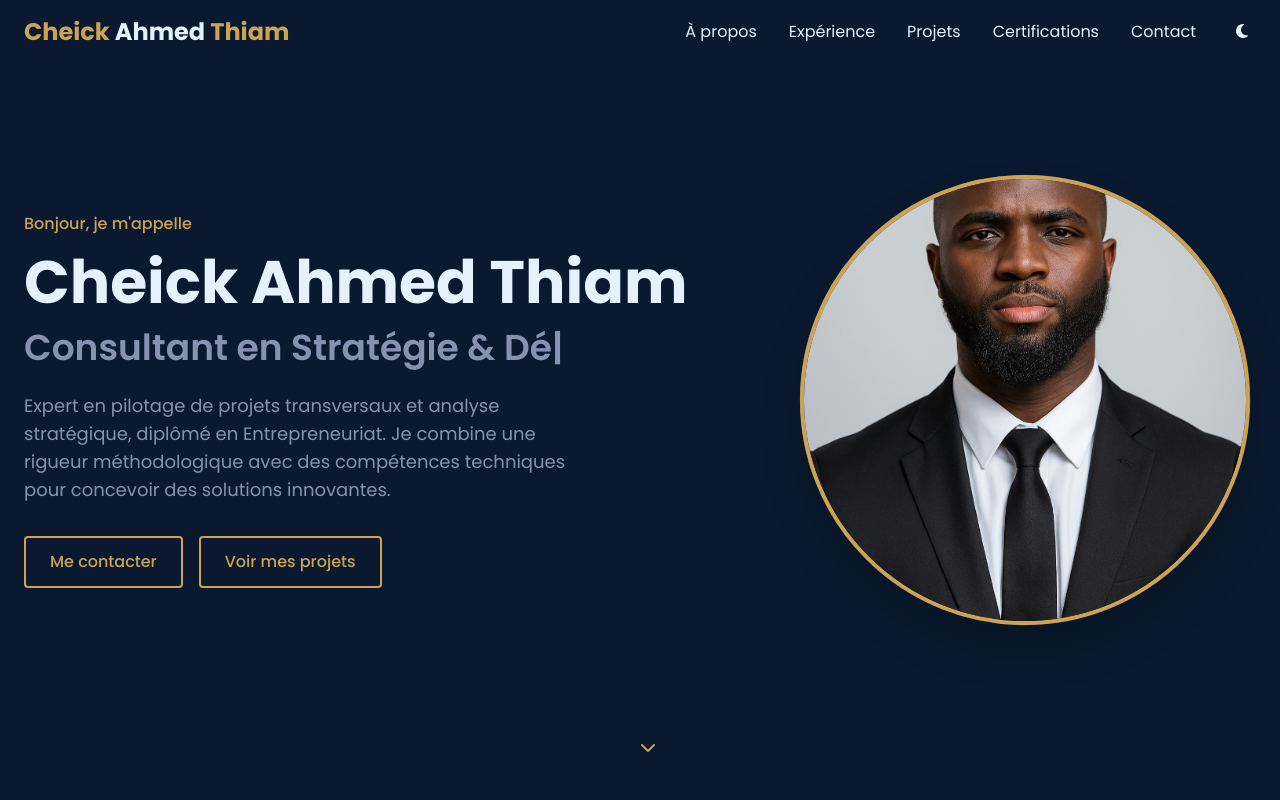
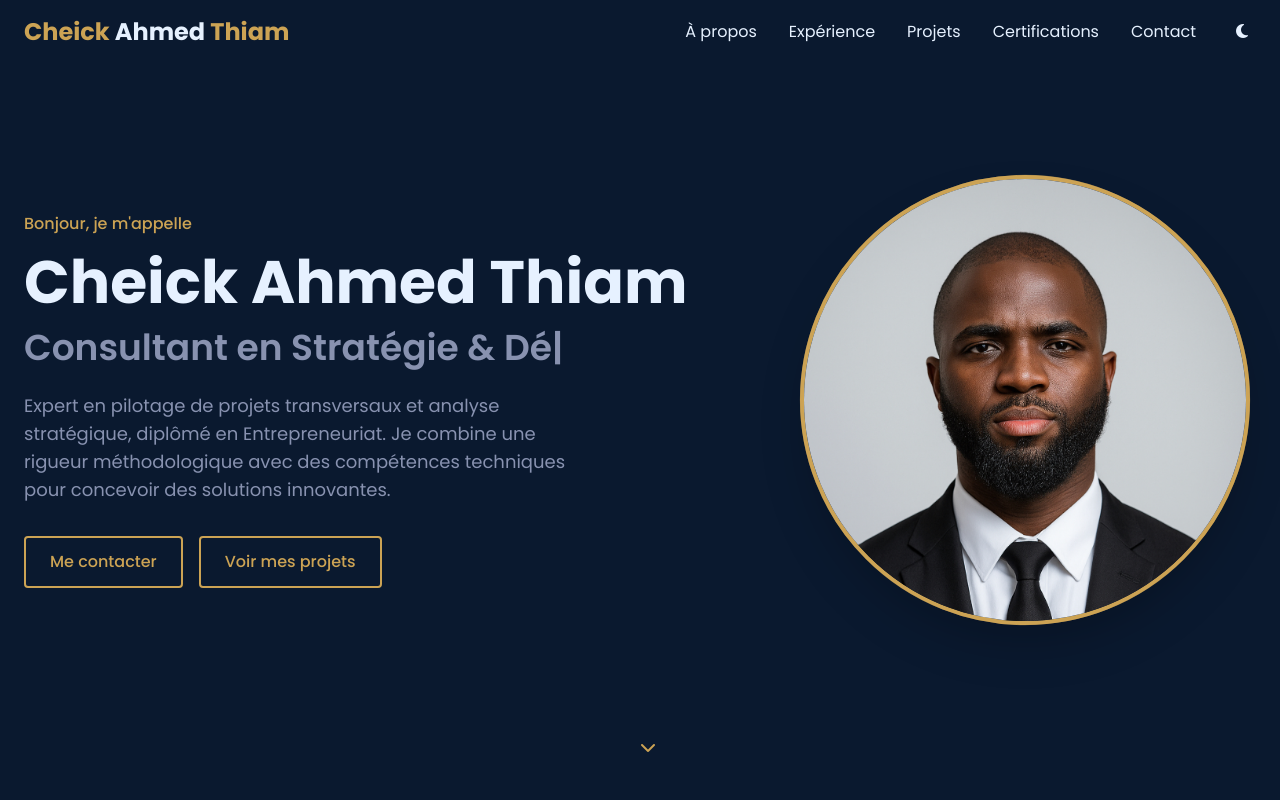
Before and after one commit to thiam-007/Thiam-Portfolio, a Next.js app in the folder frontend/: page / in a window 1280 px wide. Shown: the top 800 px of the page. Built offline with nearby package versions, Linux system fonts and the light colour scheme; no server answers.

Commit message:
fix: adjust hero image alignment to prevent head cutoff

```diff
--- a/frontend/app/components/Hero.tsx
+++ b/frontend/app/components/Hero.tsx
@@ -149,7 +149,7 @@
                                 <img
                                     src={profile.profileImageUrl}
                                     alt={profile.name}
-                                    className="w-full h-full object-cover object-center"
+                                    className="w-full h-full object-cover object-top"
                                 />
                             </div>
                         </div>
```
